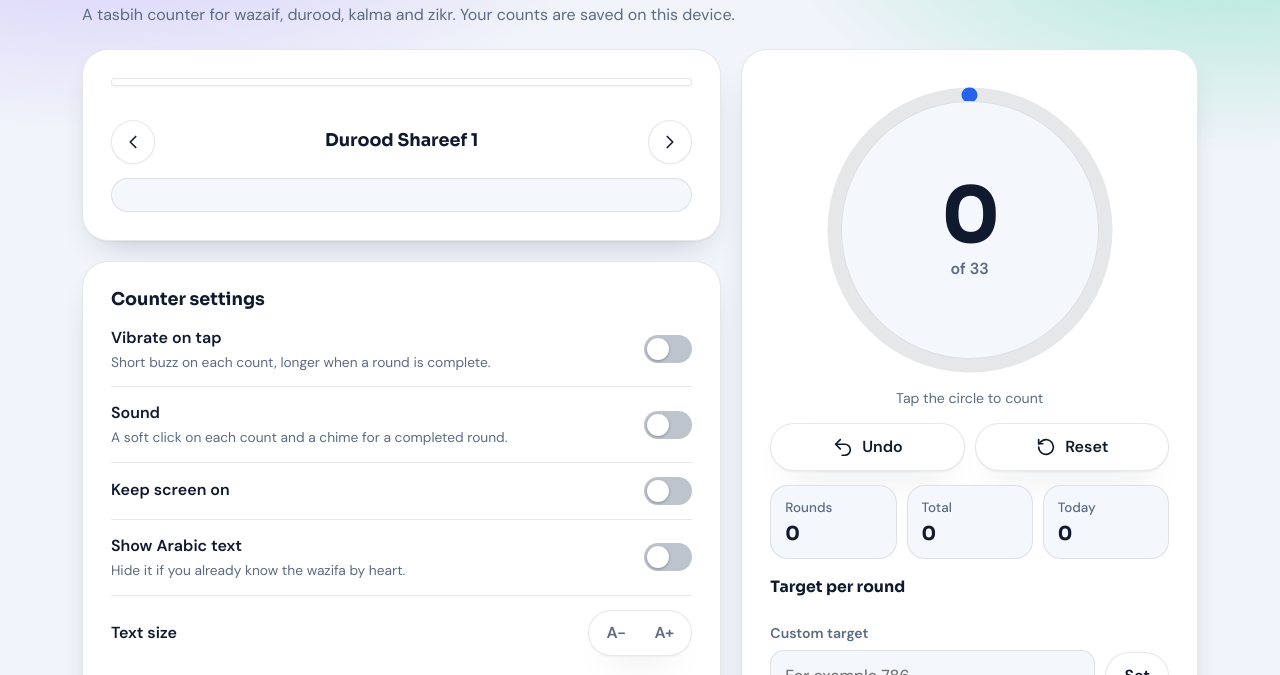
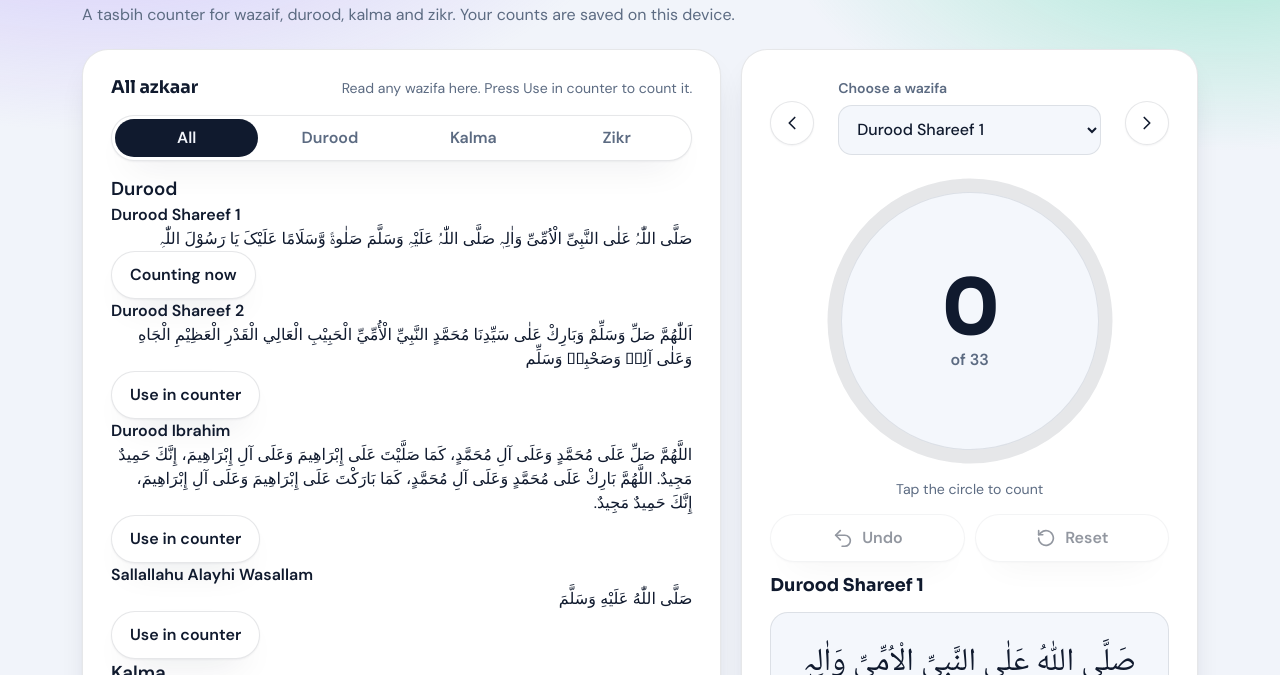
Before and after one commit to syedhasanshahqadri-ops/WEATHER-AND-CURRENCY-DASHBOARD, a plain HTML site: page index.html in a window 1280 px wide. Both pictures are taken after a click on the link "Counter". Shown: the part 121-796 px from the top of the page. Drawn offline with Linux system fonts and the light colour scheme; no server answers.

Commit message:
Enhance counter with azkaar and settings options
Added new sections for azkaar and counter settings, including options for sound, vibration, and text size.

```diff
--- a/index.html
+++ b/index.html
@@ -86,32 +86,44 @@
 <section class="view" id="v-counter" hidden><div class="wrap">
 <div class="vh"><h1>Counter</h1><p>A tasbih counter for wazaif, durood, kalma and zikr. Your counts are saved on this device.</p></div>
 <div class="kg">
-<section class="cd ksel" aria-label="Choose a wazifa">
-<div class="seg kcat" id="kcat" role="group" aria-label="Category"></div>
-<div class="rc kitems" id="kitems" role="group" aria-label="Wazaif"></div>
-<div class="khead"><button class="ib" id="kprev" type="button" aria-label="Previous wazifa"><svg class="i" viewBox="0 0 24 24" aria-hidden="true"><path d="m15 6-6 6 6 6"/></svg></button><div class="kti"><h2 id="kname">Durood Shareef 1</h2><span class="mu sm" id="kpos"></span></div><button class="ib" id="knext" type="button" aria-label="Next wazifa"><svg class="i" viewBox="0 0 24 24" aria-hidden="true"><path d="m9 6 6 6-6 6"/></svg></button></div>
-<div class="ktext" id="ktext"><p id="kar" lang="ar" dir="rtl"></p></div>
-</section>
 
-<section class="cd kct" aria-label="Counter">
+<section class="cd kct" id="kct" aria-label="Counter">
+<div class="khead"><button class="ib" id="kprev" type="button" aria-label="Previous wazifa"><svg class="i" viewBox="0 0 24 24" aria-hidden="true"><path d="m15 6-6 6 6 6"/></svg></button><div class="fld"><label class="sr" for="kz">Choose a wazifa</label><select id="kz"></select></div><button class="ib" id="knext" type="button" aria-label="Next wazifa"><svg class="i" viewBox="0 0 24 24" aria-hidden="true"><path d="m9 6 6 6-6 6"/></svg></button></div>
+<div class="kin">
+<div class="kleft">
 <div class="kring" id="kring"><svg viewBox="0 0 120 120" aria-hidden="true"><circle class="tr" cx="60" cy="60" r="54"/><circle class="pg" id="kpg" cx="60" cy="60" r="54" pathLength="100"/></svg>
 <button class="tap" id="ktap" type="button"><b id="kn">0</b><small id="kof">of 33</small></button></div>
 <p class="mu sm kh">Tap the circle to count</p>
 <div class="kact"><button class="kb" id="kundo" type="button"><svg class="i" viewBox="0 0 24 24" aria-hidden="true"><path d="M9 14 4 9l5-5"/><path d="M4 9h10a6 6 0 0 1 0 12h-3"/></svg><span>Undo</span></button><button class="kb" id="kreset" type="button"><svg class="i" viewBox="0 0 24 24" aria-hidden="true"><path d="M4 12a8 8 0 1 0 2.600-5.900L4 8.500"/><path d="M4 4v4.500h4.500"/></svg><span>Reset</span></button></div>
+</div>
+<div class="kright">
+<h2 class="kname" id="kname">Durood Shareef 1</h2>
+<div class="ktext" id="ktext"><p id="kar" lang="ar" dir="rtl"></p></div>
 <div class="kst"><div class="tl"><span>Rounds</span><b id="kround">0</b></div><div class="tl"><span>Total</span><b id="ktot">0</b></div><div class="tl"><span>Today</span><b id="kday">0</b></div></div>
 <h3 class="kl">Target per round</h3>
 <div class="qa" id="ktg" role="group" aria-label="Target per round"></div>
 <div class="kcr"><div class="fld"><label for="kcu">Custom target</label><input id="kcu" type="number" inputmode="numeric" min="1" max="100000" step="1" placeholder="For example 786"></div><button class="kb" id="kcus" type="button">Set</button></div>
+</div>
+</div>
+</section>
+
+<section class="cd kaz" id="kaz" aria-label="All azkaar">
+<div class="rh"><h2>All azkaar</h2><span class="mu sm">Read any wazifa here. Press Use in counter to count it.</span></div>
+<div class="seg kcat" id="kcat" role="group" aria-label="Show category"></div>
+<div class="azl" id="azl"></div>
 </section>
 
 <section class="cd kset"><h2>Counter settings</h2>
+<div class="sws">
 <label class="sw"><span>Vibrate on tap<small class="mu">Short buzz on each count, longer when a round is complete.</small></span><input type="checkbox" id="kvib"><i></i></label>
 <label class="sw"><span>Sound<small class="mu">A soft click on each count and a chime for a completed round.</small></span><input type="checkbox" id="ksnd"><i></i></label>
 <label class="sw"><span>Keep screen on<small class="mu" id="kwakes"></small></span><input type="checkbox" id="kwake"><i></i></label>
-<label class="sw"><span>Show Arabic text<small class="mu">Hide it if you already know the wazifa by heart.</small></span><input type="checkbox" id="ktxt"><i></i></label>
-<div class="sw ksz"><span>Text size</span><div class="seg"><button id="kszm" type="button" aria-label="Smaller text">A−</button><button id="kszp" type="button" aria-label="Larger text">A+</button></div></div>
+<label class="sw"><span>Show text under the counter<small class="mu">The full list of azkaar below always stays visible.</small></span><input type="checkbox" id="ktxt"><i></i></label>
+<div class="sw ksz"><span>Text size<small class="mu">Changes the Arabic text everywhere in this screen.</small></span><div class="seg"><button id="kszm" type="button" aria-label="Smaller text">A−</button><button id="kszp" type="button" aria-label="Larger text">A+</button></div></div>
+</div>
 <button class="kb kdn" id="kclear" type="button">Clear all counts</button>
 <p class="mu sm" style="margin-top:14px">On a computer, press Space, Enter or Arrow Up to count and Arrow Down to undo.</p></section>
+
 </div>
 </div></section>
 </main>
```
